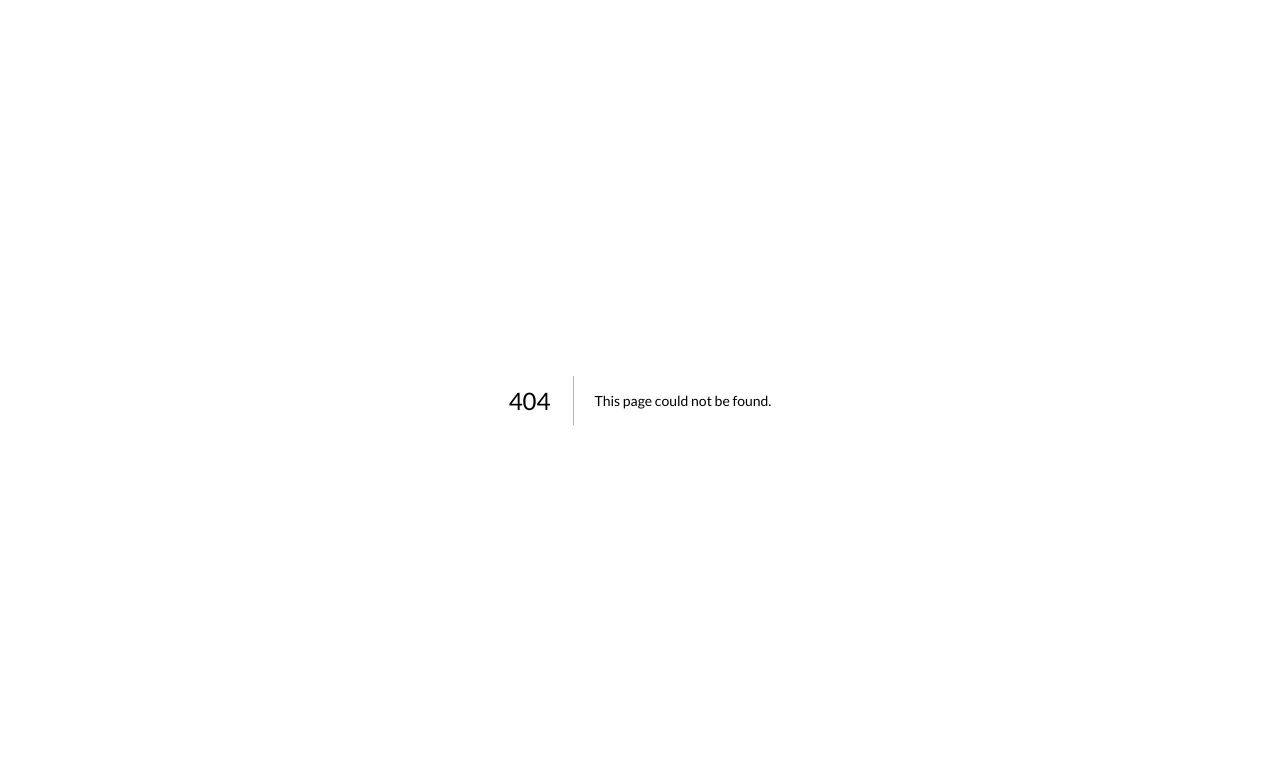
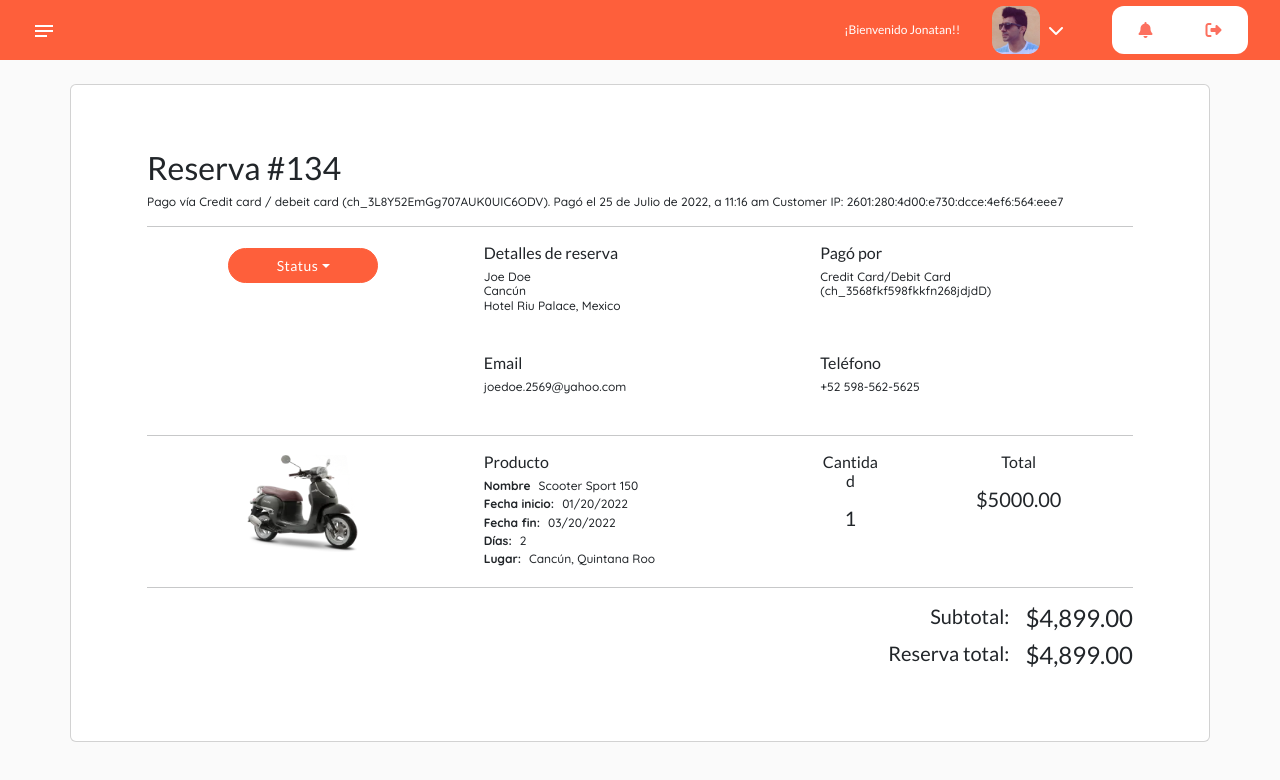
Before and after one commit to MoveBike-App/frontend-admin-movebike, a Next.js app: page /1 in a window 1280 px wide. Before the commit this address had no page. Shown: the top 780 px of the page. Built offline with nearby package versions, Linux system fonts and the light colour scheme.

Commit message:
reservation info first version

```diff
--- a/components/LayoutDashboard.js
+++ b/components/LayoutDashboard.js
@@ -13,7 +13,7 @@ export default function LayoutDashboard ({ children }) {
       <Head>
         <title>MOVEBIKE</title>
       </Head>
-        <Script src="https://kit.fontawesome.com/45194397a4.js" crossOrigin="anonymous" />
+      <Script src='https://kit.fontawesome.com/45194397a4.js' crossOrigin='anonymous' />
       <Navbar />
       {children}
     </>
--- a/components/MessageModal.js
+++ b/components/MessageModal.js
@@ -2,7 +2,7 @@ import { Modal } from 'bootstrap'
 import Image from 'next/image'
 import React from 'react'
 
-export default function MessageModal({show, body, setShow, handleClick, handleClose}) {
+export default function MessageModal ({ show, body, setShow, handleClick, handleClose }) {
   return (
     <Modal show={show} onHide={handleClose} centered>
       <Modal.Body>
--- /dev/null
+++ b/pages/[id].js
@@ -0,0 +1,153 @@
+import Image from "next/image";
+import React, { useState } from "react";
+import Button from "react-bootstrap/Button";
+const iconUpload = "/assets/icons/icon-upload.webp";
+import BookedCategory from "../components/Dashboard/Bookings/BookedCategory";
+import LayoutDashboard from "../components/LayoutDashboard";
+import NavbarDashboard from "../components/NavbarDashboard";
+
+export default function ReservationInfo({}) {
+  return (
+    <>
+      <LayoutDashboard>
+        <section className="container-fluid">
+          <div className="container card mt-4">
+            <h2 className="card-body m-5">
+              Reserva #134
+              <p className="mt-2">
+                Pago vía Credit card / debeit card
+                (ch_3L8Y52EmGg707AUK0UIC6ODV). Pagó el 25 de Julio de 2022, a
+                11:16 am Customer IP: 2601:280:4d00:e730:dcce:4ef6:564:eee7
+              </p>
+              <hr />
+              <section className="bookDetail text-center text-md-start mt-3">
+                <div class="row">
+                  <div className="col-md-4 text-center">
+                    <div class="dropdown">
+                      <button
+                        class="btn btn-movebike contained status-dropdown dropdown-toggle"
+                        type="button"
+                        id="dropdownMenuButton1"
+                        data-bs-toggle="dropdown"
+                        aria-expanded="false"
+                      >
+                        Status
+                      </button>
+                      <ul
+                        class="dropdown-menu"
+                        aria-labelledby="dropdownMenuButton1"
+                      >
+                        <li>
+                          <a class="dropdown-item" href="#">
+                            Reservada
+                          </a>
+                        </li>
+                        <li>
+                          <a class="dropdown-item" href="#">
+                            En camino
+                          </a>
+                        </li>
+                        <li>
+                          <a class="dropdown-item" href="#">
+                            En punto de entrega
+                          </a>
+                        </li>
+                        <li>
+                          <a class="dropdown-item" href="#">
+                            Entregado
+                          </a>
+                        </li>
+                        <li>
+                          <a class="dropdown-item" href="#">
+                            Cancelado
+                          </a>
+                        </li>
+                      </ul>
+                    </div>
+                  </div>
+
+                  <div className="col-md-8">
+                    <div className="row">
+                      <div class="col-md-6 col-xs-12 mb-2">
+                        <h6>Detalles de reserva</h6>
+                        <p class="mb-0">Joe Doe</p>
+                        <p class="mb-0">Cancún</p>
+                        <p>Hotel Riu Palace, Mexico</p>
+                      </div>
+                      <div class="col-md-6 col-xs-12 mb-3">
+                        <h6>Pagó por </h6>
+                        <p class="mb-0">Credit Card/Debit Card</p>
+                        <p class="mb-0">(ch_3568fkf598fkkfn268jdjdD)</p>
+                      </div>
+                    </div>
+                    <div className="row">
+                      <div class="d-none d-xs-block  d-sm-block mt-3"></div>
+                      <div class="col-md-6 col-xs-12 mb-2 ">
+                        <h6>Email</h6>
+                        <p>joedoe.2569@yahoo.com</p>
+                      </div>
+                      <div class="col-md-6 col-xs-12 mb-2">
+                        <h6>Teléfono</h6>
+                        <p>+52 598-562-5625</p>
+                      </div>
+                    </div>
+                  </div>
+                </div>
+                <hr className="me-0 ms-0" />
+
+                <section className="row ">
+                  <div className="col-md-4 text-center">
+                    <Image
+                      className="text-center"
+                      src="/assets/images/flotebikers/vitalia-125.webp"
+                      alt="moto vitalia"
+                      width={130}
+                      height={100}
+                    />
+                  </div>
+                  <div className="col-md-4 text-center text-md-start">
+                    <h6>Producto</h6>
+                    <BookedCategory
+                      title="Nombre"
+                      description="Scooter Sport 150"
+                    />
+                    <BookedCategory
+                      title="Fecha inicio:"
+                      description="01/20/2022"
+                    />
+                    <BookedCategory
+                      title="Fecha fin:"
+                      description="03/20/2022"
+                    />
+                    <BookedCategory title="Días:" description="2" />
+                    <BookedCategory
+                      title="Lugar:"
+                      description="Cancún, Quintana Roo"
+                    />
+                  </div>
+                  <div className="col-md-1 text-center">
+                    <h6>Cantidad</h6>
+                    <h5 className="mt-3">1</h5>
+                  </div>
+                  <div className="col-md-3 text-center">
+                    <h6>Total</h6>
+                    <h5 className="mt-3">$5000.00</h5>
+                  </div>
+                </section>
+              </section>
+              <hr />
+              <div className="d-flex justify-content-end">
+                <h5 className="me-3">Subtotal:</h5>
+                <h4>$4,899.00</h4>
+              </div>
+              <div className="d-flex justify-content-end">
+                <h5 className="me-3">Reserva total:</h5>
+                <h4>$4,899.00</h4>
+              </div>
+            </h2>
+          </div>
+        </section>
+      </LayoutDashboard>
+    </>
+  );
+}
--- a/styles/components/_bookings.scss
+++ b/styles/components/_bookings.scss
@@ -32,3 +32,15 @@
     filter: drop-shadow(0px 4px 16px rgba(0, 0, 0, 0.08));
   }
 }
+
+.dropdown-item{
+  &:hover{
+    background-color: variables.$orange-900;
+    opacity: .8;
+    color:white;
+  }
+}
+
+.status-dropdown{
+  min-width: 150px;
+}
```
Also changed, not shown: components/Dashboard/Bookings/BookDetail.js (+36 -36 lines), components/Dashboard/Bookings/BookedCategory.js (+5 -5 lines), components/Dashboard/Bookings/TableRow.js (+2 -6 lines), components/Dashboard/Bookings/index.js (+7 -7 lines), components/Dashboard/Motos/AddMoto.js (+79 -81 lines), components/Dashboard/Motos/TableMotos.js (+40 -42 lines), components/Dashboard/Motos/index.js (+14 -16 lines), pages/_document.js (line endings or trailing spaces). Lines whose indentation alone changed are shown as unchanged.
